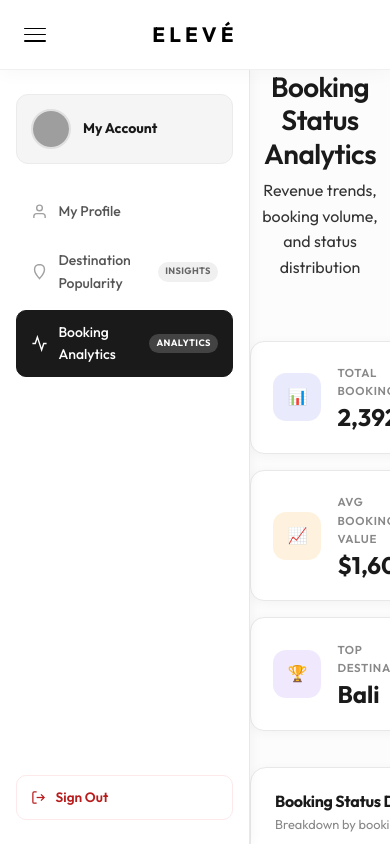
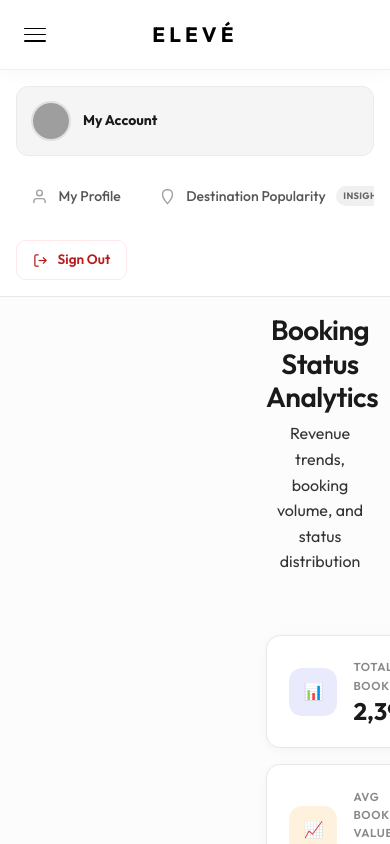
Before and after one commit to Thonta-Yogesh/Tourism-and-Booking-platform, a React (Vite) app: page /analytics/booking-status in a window 390 px wide. Shown: the top 844 px of the page. Built offline with nearby package versions, Linux system fonts and the light colour scheme; grey boxes are pictures that could not be loaded.

Commit message:
UI: Convert vertical dashboard sidebar into horizontal scrolling tab menu on mobile

```diff
--- a/src/components/ProfileSidebar/ProfileSidebar.css
+++ b/src/components/ProfileSidebar/ProfileSidebar.css
@@ -146,3 +146,48 @@
 }
 
 .ps-logout:hover { background: #fff5f5; border-color: #fca5a5; }
+
+@media (max-width: 900px) {
+  .ps-sidebar {
+    position: relative;
+    top: 0;
+    width: 100%;
+    height: auto;
+    border-right: none;
+    border-bottom: 1px solid #e8e8e8;
+    padding: 1rem;
+    box-shadow: none;
+    display: flex;
+    flex-direction: column;
+    gap: 1rem;
+    z-index: 10;
+  }
+
+  .ps-user {
+    margin-bottom: 0.25rem;
+  }
+
+  .ps-nav {
+    flex-direction: row;
+    overflow-x: auto;
+    gap: 0.5rem;
+    padding-bottom: 0.5rem;
+    scrollbar-width: none;
+  }
+
+  .ps-nav::-webkit-scrollbar {
+    display: none;
+  }
+
+  .ps-link {
+    white-space: nowrap;
+    padding: 0.5rem 0.875rem;
+  }
+
+  .ps-logout {
+    margin-top: 0;
+    align-self: flex-start;
+    width: auto;
+    padding: 0.5rem 1rem;
+  }
+}
--- a/src/pages/Analytics/Analytics.css
+++ b/src/pages/Analytics/Analytics.css
@@ -539,6 +539,17 @@
 
 /* ---- RESPONSIVE ---- */
 @media (max-width: 900px) {
+    .page-shell {
+        flex-direction: column;
+        padding-top: 60px;
+    }
+
+    .page-main {
+        margin-left: 0;
+        padding: 1.25rem 1rem;
+        padding-top: 1rem;
+    }
+
     .charts-row-2 {
         grid-template-columns: 1fr;
     }
--- a/src/pages/Profile/Profile.css
+++ b/src/pages/Profile/Profile.css
@@ -353,13 +353,14 @@
    ============================== */
 @media (max-width: 900px) {
     .page-shell {
+        flex-direction: column;
         padding-top: 60px;
     }
 
     .page-main {
         margin-left: 0;
         padding: 1.25rem 1rem;
-        padding-top: 60px;
+        padding-top: 1rem;
     }
 
     .detail-grid,
```
